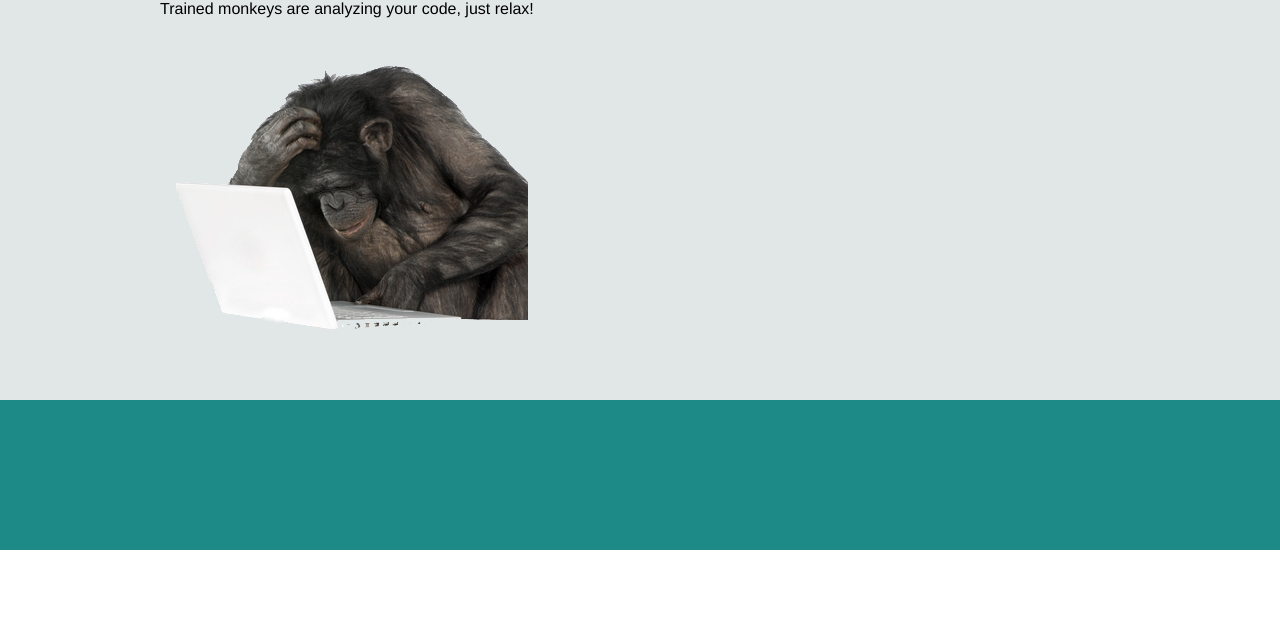
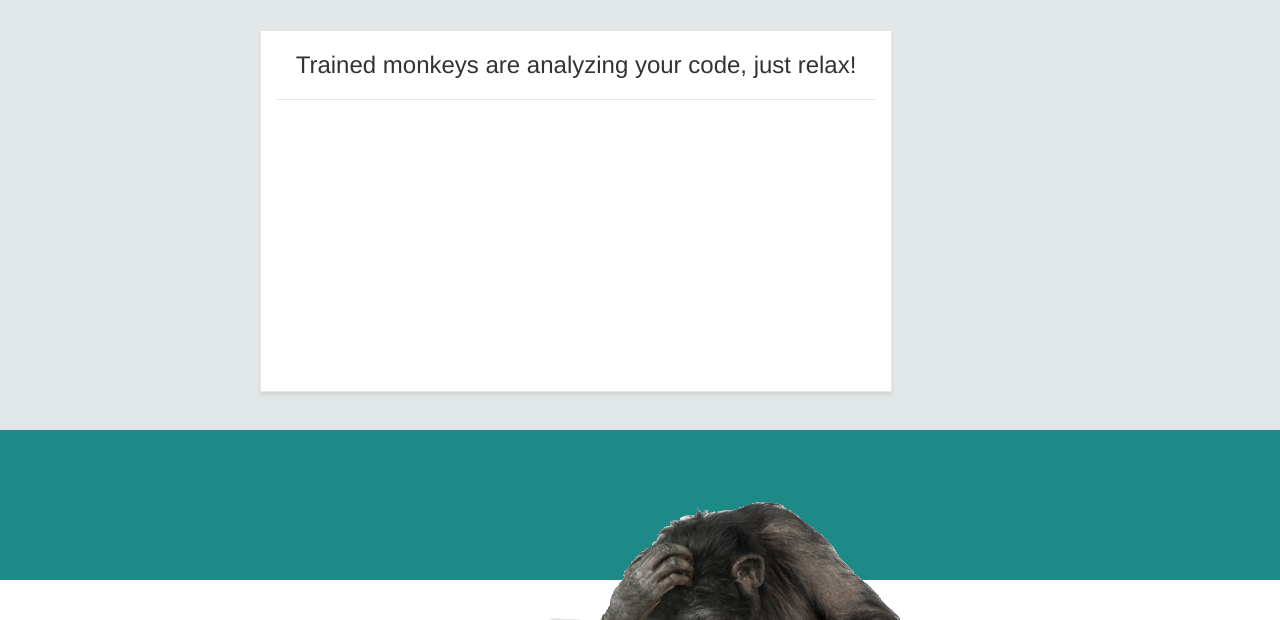
Before and after one commit to tarsisazevedo/djangodash2011, a Django app: page /wait/ in a window 1280 px wide. Shown: the part 180-800 px from the top of the page. Run offline with Django 3.2, Linux system fonts and the light colour scheme.

Commit message:
Change layout wait page

```diff
--- /dev/null
+++ b/manouche_us/project/static/css/wait.css
@@ -0,0 +1,28 @@
+.content .main .monkeys {
+    text-align: center;
+    margin: 30px 20px;
+    background-color: white;
+    width: 600px;
+    height: 320px;
+    border: 1px solid #E6E6E6;
+    margin-left: 100px;
+    padding: 20px 15px 20px 15px;
+    -moz-box-shadow: 0px 3px 3px #D6D6D6;
+    -webkit-box-shadow: 0px 3px 3px #D6D6D6;
+    box-shadow: 0px 3px 3px #D6D6D6;
+}
+
+.content .main .monkeys h2 {
+    color: #333333;
+    font-size: 24px;
+    text-align: center;
+    border-bottom: 1px #E8E8E8 solid;
+    color: #333333;
+    padding-bottom: 20px;
+}
+
+.content .main .monkeys img {
+    position: absolute;
+    right: 380px;
+    bottom: -160px;
+}
--- a/manouche_us/project/templates/project/wait.html
+++ b/manouche_us/project/templates/project/wait.html
@@ -1,4 +1,9 @@
 {% extends "base.html" %}
+
+{% block css %}
+    {{ block.super }}
+    <link rel="stylesheet" href="{{ STATIC_URL }}css/wait.css" type="text/css" media="screen" charset="utf-8"/>
+{% endblock %}
 
 {% block content %}
     <div class="monkeys">
```
